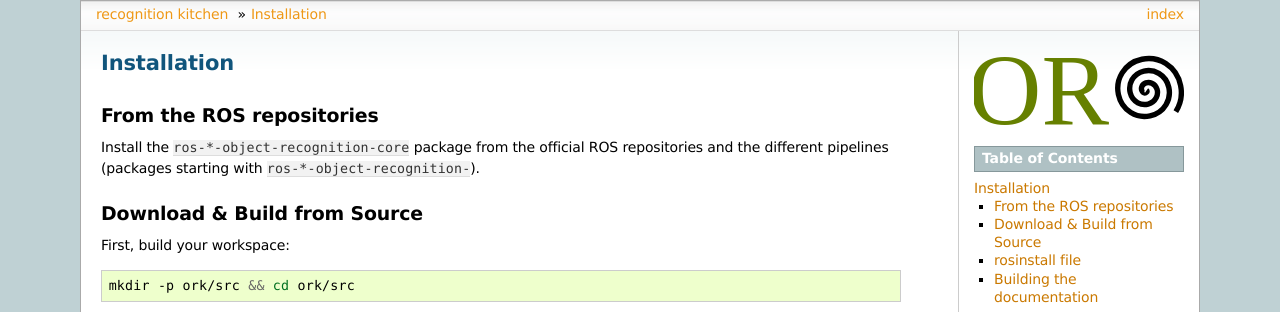
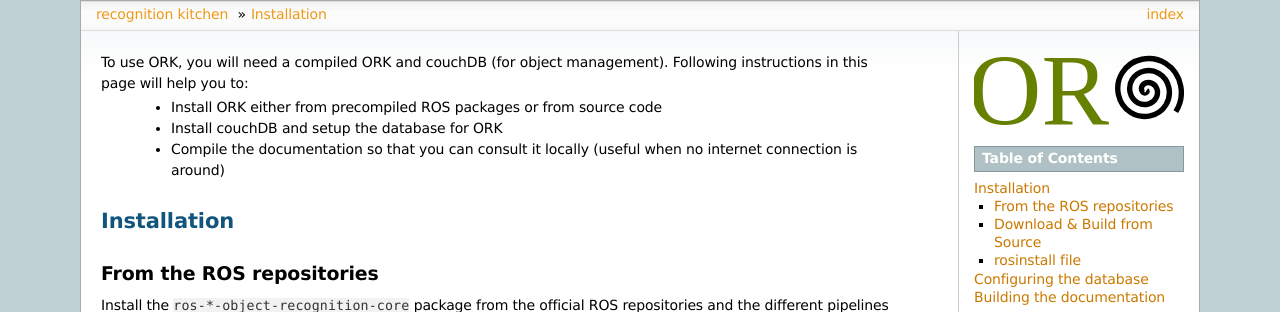
Before and after one commit to gdlg-rosarch/object_recognition_core-release, a Sphinx documentation site: the page built from doc/source/install.rst, in a window 1280 px wide and 900 px high, cut to the strip 0-312 px from the top of the window. Built offline with Sphinx 7.4.7, drawn with Linux system fonts in a browser that asks for light colours; formulas are drawn with MathJax 3; the version number could not be read and is left out; some of the changed text lies outside the part shown.

Commit message:
Rebase from 'debian/groovy/object_recognition_core'

```diff
--- a/doc/source/install.rst
+++ b/doc/source/install.rst
@@ -1,6 +1,11 @@
 :orphan:
 
 .. _install:
+
+To use ORK, you will need a compiled ORK and couchDB (for object management). Following instructions in this page will help you to:
+ - Install ORK either from precompiled ROS packages or from source code
+ - Install couchDB and setup the database for ORK
+ - Compile the documentation so that you can consult it locally (useful when no internet connection is around)
 
 Installation
 ############
@@ -8,8 +13,7 @@ Installation
 From the ROS repositories
 *************************
 
-Install the
-``ros-*-object-recognition-core`` package from the official ROS repositories and the different pipelines (packages starting with ``ros-*-object-recognition-``).
+Install the ``ros-*-object-recognition-core`` package from the official ROS repositories and the different pipelines (packages starting with ``ros-*-object-recognition-``).
 
 Download & Build from Source
 ****************************
@@ -57,12 +61,13 @@ First, build your workspace:
 
 .. toggle:: ROS
 
-   First source your ROS setup file:
+   First source your ROS setup file (adapt ``DISTRO`` to the ROS distribution you are using):
 
    .. code-block:: sh
 
-      sudo apt-get install libopenni-dev ros-groovy-catkin ros-groovy-ecto* ros-groovy-opencv-candidate ros-groovy-moveit-msgs
-      source /opt/ros/groovy/setup.sh
+      export DISTRO=indigo
+      sudo apt-get install libopenni-dev ros-${DISTRO}-catkin ros-${DISTRO}-ecto* ros-${DISTRO}-opencv-candidate ros-${DISTRO}-moveit-msgs
+      source /opt/ros/${DISTRO}/setup.sh
 
 
 Then install any pipeline you need:
@@ -120,8 +125,7 @@ and then build your code:
 
 
 
-If you are a developer and have write access to the repositories, search and replace ``http://`` above and replace by
-``git@github.com:``.
+If you are a developer and have write access to the repositories, search and replace ``http://`` above and replace by ``git@github.com:``.
 
 
 To maintain your code, each folder is each own ``git`` repository and you can pull/push from there.
@@ -146,11 +150,16 @@ To install it, just follow those commands:
    catkin_make
    source devel/setup.bash
 
+Configuring the database
+########################
+
+For that, just refer to the :ref:`DB Page <object_recognition_core_db>`.
+
+
 Building the documentation
-**************************
+##########################
 
-Before you can build the documentation (which you are reading right now), you need to have followed the installation
-instructions and have already successfully called ``make`` in the ``build`` folder.
+Before you can build the documentation (which you are reading right now), you need to have followed the installation instructions and have already successfully called ``make`` in the ``build`` folder.
 
 You then need some up to date packages:
 
@@ -168,5 +177,4 @@ From root, just type:
 
 You will find the generated documentation under ``build/doc/html``.
 
-Once the documentation is built, you can simply copy it (except for the ``.doctree`` folder) to the ``gh-pages`` branch
-on GitHub.
+Once the documentation is built, you can simply copy it (except for the ``.doctree`` folder) to the ``gh-pages`` branch on GitHub.
--- a/package.xml
+++ b/package.xml
@@ -1,6 +1,6 @@
 <package>
   <name>object_recognition_core</name>
-  <version>0.6.2</version>
+  <version>0.6.3</version>
   <description>object_recognition_core contains tools to launch several recognition pipelines, train objects, store models ...</description>
   <author email="erublee@willowgarage.com">Ethan Rublee</author>
   <author email="vrabaud@willowgarage.com">Vincent Rabaud</author>
```
Also changed, not shown: CHANGELOG.rst (+11 -0 lines), 17 other files.
